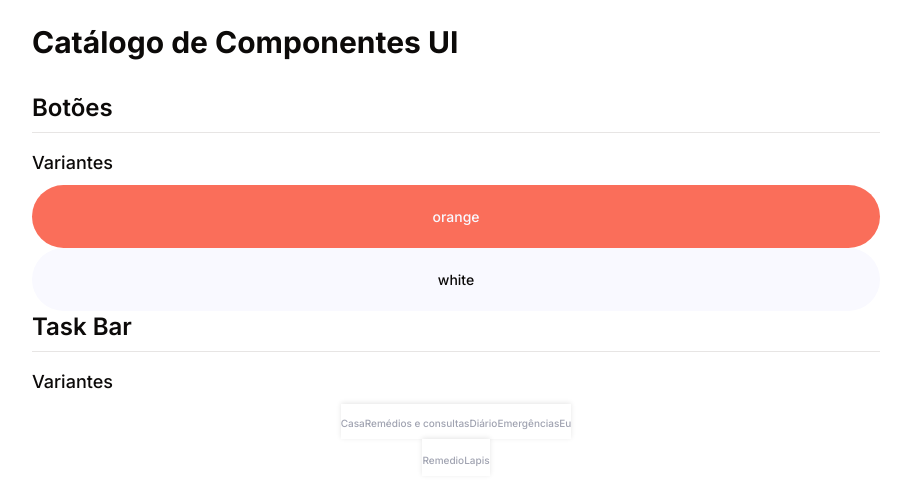
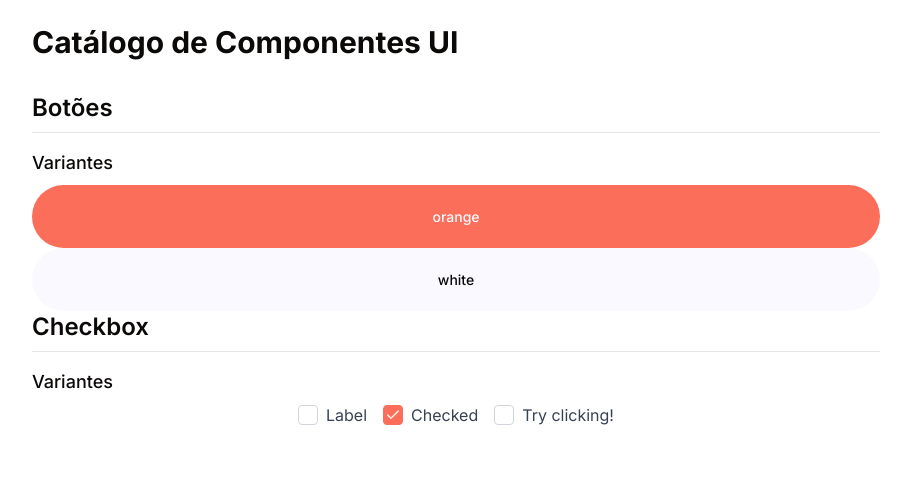
Before and after one commit to datasci4citizens/app-saude, a React app: page /components in a window 1280 px wide. Shown: the top 504 px of the page, without its empty margins (184-1095 px from the left). Built offline with nearby package versions, Linux system fonts and the light colour scheme; the HTML template or start-up script is replaced by a standard one; a web font is replaced by a local one.

Commit message:
Implementing functional checkbox

```diff
--- /dev/null
+++ b/src/components/ui/radio-checkbox.tsx
@@ -0,0 +1,34 @@
+import React from 'react';
+import { Checkbox } from '@/components/ui/checkbox';
+import { Label } from '@/components/ui/label';
+
+interface RadioCheckboxProps {
+  id?: string;
+  label?: string;
+  checked?: boolean;
+  onCheckedChange?: (checked: boolean) => void;
+}
+
+export function RadioCheckbox({
+  id = "checkbox",
+  label = "Label",
+  checked = false,
+  onCheckedChange = () => {}
+}: RadioCheckboxProps) {
+  return (
+    <div className="flex items-center space-x-2">
+      <Checkbox
+        id={id}
+        checked={checked}
+        onCheckedChange={onCheckedChange}
+        className="h-5 w-5 flex-shrink-0 rounded-[4px] border-gray-300 bg-white data-[state=checked]:bg-[#FA6E5A] data-[state=checked]:border-[#FA6E5A]"
+      />
+      <Label
+        htmlFor={id}
+        className="text-base font-normal text-gray-700 leading-5 pt-[1px]"
+      >
+        {label}
+      </Label>
+    </div>
+  );
+}
--- a/src/main.tsx
+++ b/src/main.tsx
@@ -2,7 +2,6 @@ import { StrictMode } from 'react';
 import { createRoot } from 'react-dom/client';
 import './globals.css';
 import '@fontsource-variable/inter';
-import 'mingcute_icon/font/Mingcute.css'
 import { App } from './App';
 
 const root = document.getElementById('root');
--- a/src/pages/ComponentCatalog.tsx
+++ b/src/pages/ComponentCatalog.tsx
@@ -1,8 +1,22 @@
 import { Button } from "@/components/ui/button";
-import BottomNavigationBar from "@/components/ui/task-bar";
-import AuxIcons from "@/components/ui/aux_icons";
+import { RadioCheckbox } from "@/components/ui/radio-checkbox";
+import { useState } from "react";
 
 export default function ComponentCatalog() {
+  const [checkboxStates, setCheckboxStates] = useState({
+    demo1: false,
+    demo2: true,
+    demo3: false
+  });
+
+  // Handler to update checkbox state
+  const handleCheckboxChange = (id: string, checked: boolean) => {
+    setCheckboxStates(prev => ({
+      ...prev,
+      [id]: checked
+    }));
+  };
+
   return (
     <div className="p-6 max-w-4xl mx-auto">
       <h1 className="text-3xl font-bold mb-8">Catálogo de Componentes UI</h1>
@@ -17,14 +31,28 @@ export default function ComponentCatalog() {
           <Button variant="white" size='responsive' position='bottom'>white</Button>
         </div>
 
-        <h2 className="text-2xl font-semibold mb-4 border-b pb-2">Task Bar</h2>
+        <h2 className="text-2xl font-semibold mb-4 border-b pb-2">Checkbox</h2>
 
         <h3 className="text-lg font-medium mt-4 mb-2">Variantes</h3>
-        <div className='flex flex-wrap justify-center'>
-            <BottomNavigationBar />
-        </div>
-        <div className='flex flex-wrap justify-center'>
-            <AuxIcons />
+        <div className='flex flex-wrap justify-center gap-4'>
+          <RadioCheckbox
+           id="demo1"
+            label="Label"
+            checked={checkboxStates.demo1}
+            onCheckedChange={(checked) => handleCheckboxChange('demo1', checked)}
+            />
+          <RadioCheckbox
+           id="demo2"
+           label="Checked"
+           checked={checkboxStates.demo2}
+           onCheckedChange={(checked) => handleCheckboxChange('demo2', checked)}
+           />
+          <RadioCheckbox
+           id="demo-checkbox-checked"
+           label="Try clicking!"
+           checked={checkboxStates.demo3}
+           onCheckedChange={(checked) => handleCheckboxChange('demo3', checked)}
+           />
         </div>
 
 
```
Also changed, not shown: 1 other file (tests, documents, lock files or other folders).
